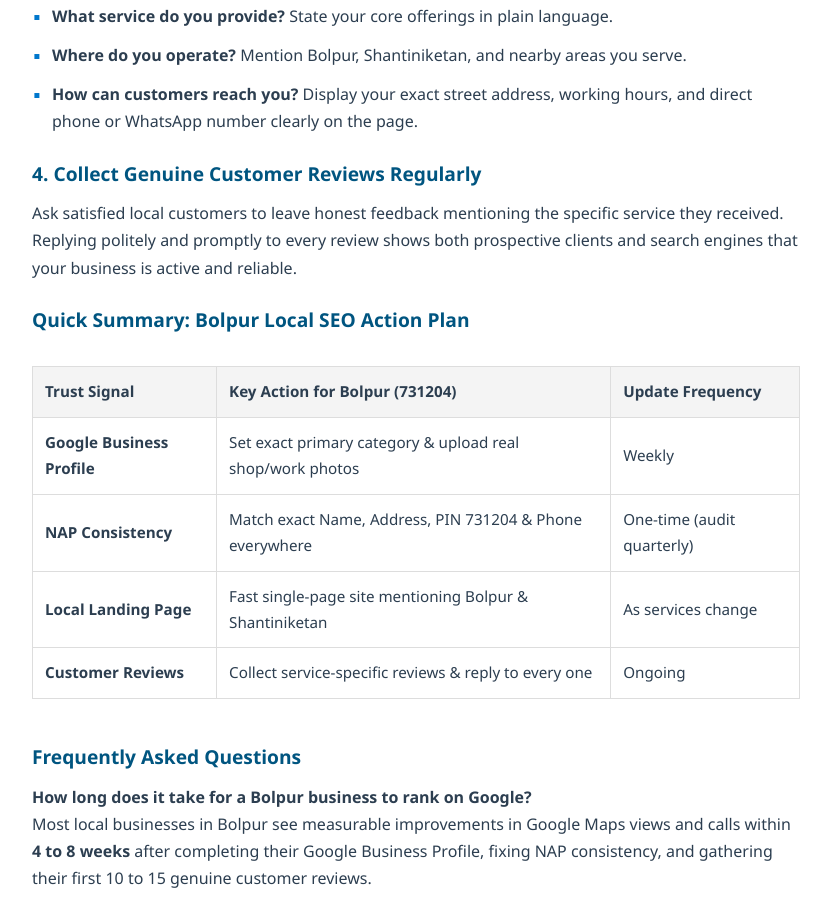
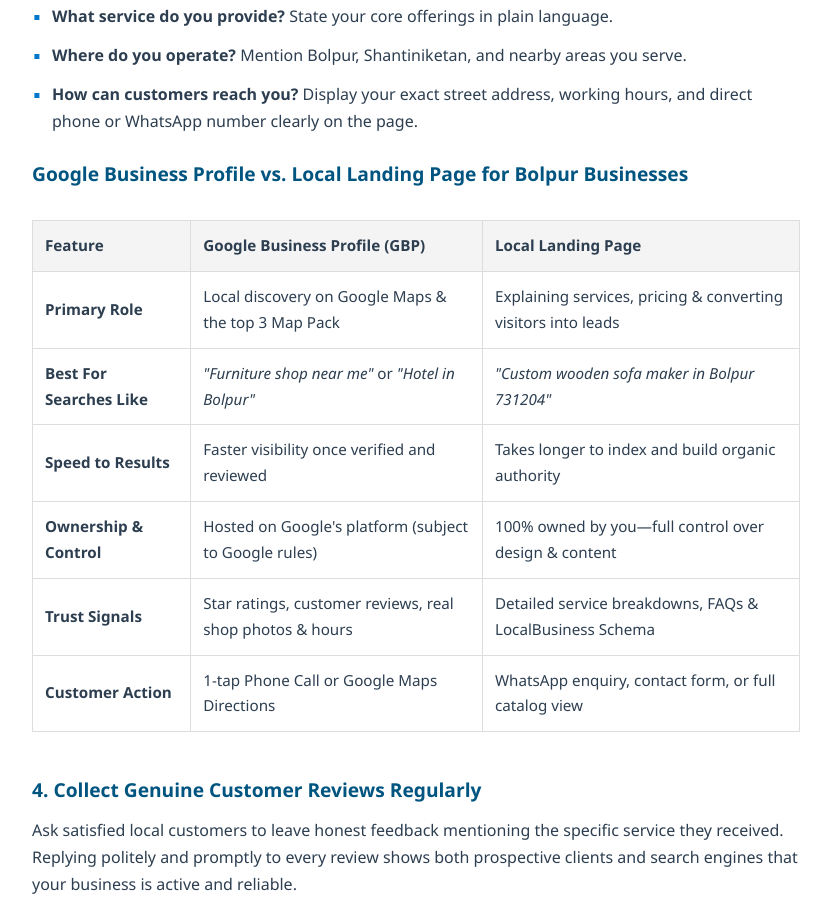
Before and after one commit to blogofanup/anup-portfolio, a plain HTML site: page blog/local-seo-bolpur.html in a window 1280 px wide. Shown: the part 1272-2176 px from the top of the page, without its empty margins (224-1055 px from the left). Drawn offline with Linux system fonts and the light colour scheme.

Commit message:
Update local-seo-bolpur.html

```diff
--- a/blog/local-seo-bolpur.html
+++ b/blog/local-seo-bolpur.html
@@ -140,7 +140,50 @@
       <li><strong>Where do you operate?</strong> Mention Bolpur, Shantiniketan, and nearby areas you serve.</li>
       <li><strong>How can customers reach you?</strong> Display your exact street address, working hours, and direct phone or WhatsApp number clearly on the page.</li>
     </ul>
-
+<h3>Google Business Profile vs. Local Landing Page for Bolpur Businesses</h3>
+<div style="overflow-x: auto;">
+  <table style="width: 100%; border-collapse: collapse; margin: 20px 0; font-size: 0.95rem;">
+    <thead>
+      <tr style="background-color: #f4f4f4; text-align: left;">
+        <th style="padding: 12px; border: 1px solid #ddd;">Feature</th>
+        <th style="padding: 12px; border: 1px solid #ddd;">Google Business Profile (GBP)</th>
+        <th style="padding: 12px; border: 1px solid #ddd;">Local Landing Page</th>
+      </tr>
+    </thead>
+    <tbody>
+      <tr>
+        <td style="padding: 12px; border: 1px solid #ddd;"><strong>Primary Role</strong></td>
+        <td style="padding: 12px; border: 1px solid #ddd;">Local discovery on Google Maps &amp; the top 3 Map Pack</td>
+        <td style="padding: 12px; border: 1px solid #ddd;">Explaining services, pricing &amp; converting visitors into leads</td>
+      </tr>
+      <tr>
+        <td style="padding: 12px; border: 1px solid #ddd;"><strong>Best For Searches Like</strong></td>
+        <td style="padding: 12px; border: 1px solid #ddd;"><em>"Furniture shop near me"</em> or <em>"Hotel in Bolpur"</em></td>
+        <td style="padding: 12px; border: 1px solid #ddd;"><em>"Custom wooden sofa maker in Bolpur 731204"</em></td>
+      </tr>
+      <tr>
+        <td style="padding: 12px; border: 1px solid #ddd;"><strong>Speed to Results</strong></td>
+        <td style="padding: 12px; border: 1px solid #ddd;">Faster visibility once verified and reviewed</td>
+        <td style="padding: 12px; border: 1px solid #ddd;">Takes longer to index and build organic authority</td>
+      </tr>
+      <tr>
+        <td style="padding: 12px; border: 1px solid #ddd;"><strong>Ownership &amp; Control</strong></td>
+        <td style="padding: 12px; border: 1px solid #ddd;">Hosted on Google's platform (subject to Google rules)</td>
+        <td style="padding: 12px; border: 1px solid #ddd;">100% owned by you—full control over design &amp; content</td>
+      </tr>
+      <tr>
+        <td style="padding: 12px; border: 1px solid #ddd;"><strong>Trust Signals</strong></td>
+        <td style="padding: 12px; border: 1px solid #ddd;">Star ratings, customer reviews, real shop photos &amp; hours</td>
+        <td style="padding: 12px; border: 1px solid #ddd;">Detailed service breakdowns, FAQs &amp; LocalBusiness Schema</td>
+      </tr>
+      <tr>
+        <td style="padding: 12px; border: 1px solid #ddd;"><strong>Customer Action</strong></td>
+        <td style="padding: 12px; border: 1px solid #ddd;">1-tap Phone Call or Google Maps Directions</td>
+        <td style="padding: 12px; border: 1px solid #ddd;">WhatsApp enquiry, contact form, or full catalog view</td>
+      </tr>
+    </tbody>
+  </table>
+</div>
     <h3>4. Collect Genuine Customer Reviews Regularly</h3>
     <p>
       Ask satisfied local customers to leave honest feedback mentioning the specific service they received. Replying politely and promptly to every review shows both prospective clients and search engines that your business is active and reliable.
```
